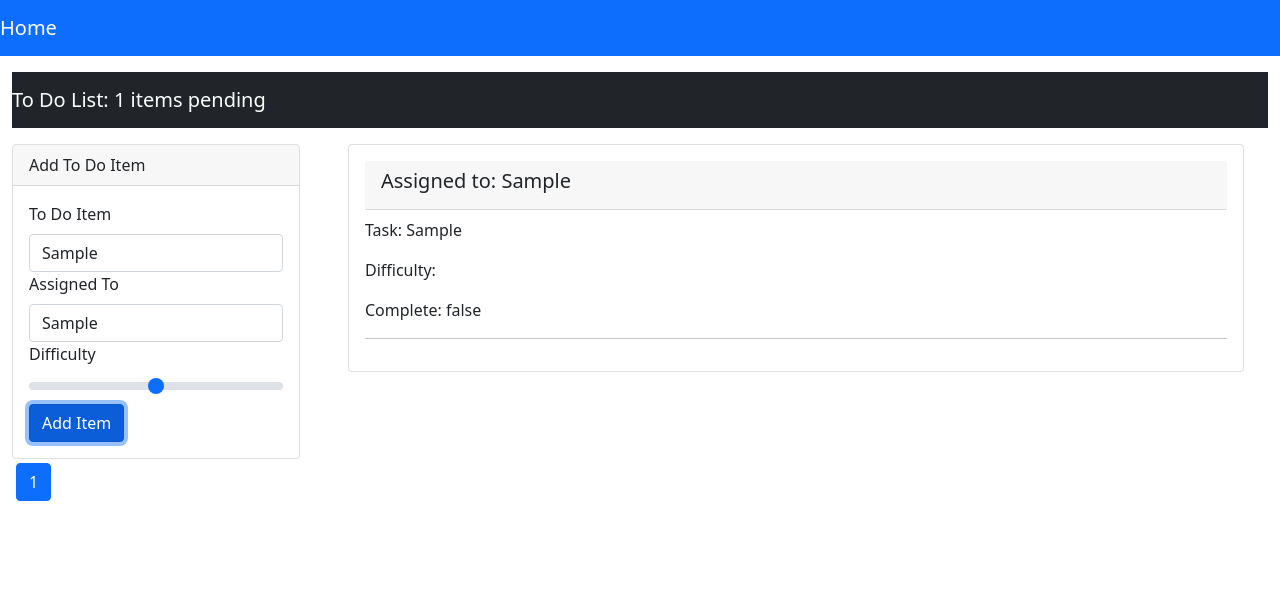
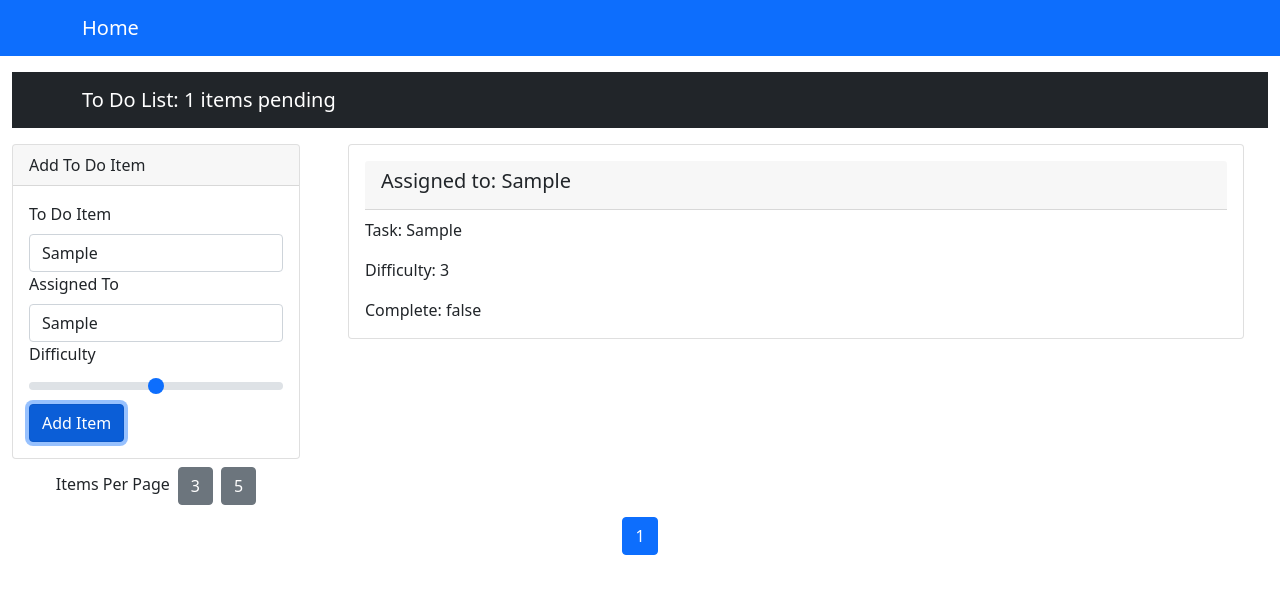
Before and after one commit to markjackson28/todo-app, a React (Create React App) app: page / in a window 1280 px wide. Both pictures are taken after typing "Sample", "Sample" into the empty fields and a click on the button "Add Item". Shown: the top 594 px of the page. Built offline with nearby package versions, Linux system fonts and the light colour scheme.

Commit message:
added amount per page component

```diff
--- a/src/components/header/header.js
+++ b/src/components/header/header.js
@@ -1,9 +1,11 @@
-import { Navbar } from 'react-bootstrap';
+import { Container, Navbar } from 'react-bootstrap';
 
 const Header = () => {
   return (
-    <Navbar bg="primary" variant="dark">
-      <Navbar.Brand href="#home">Home</Navbar.Brand>
+    <Navbar className="text-center" bg="primary" variant="dark">
+      <Container>
+        <Navbar.Brand href="#home">Home</Navbar.Brand>
+      </Container>
     </Navbar>
   );
 };
--- a/src/components/list/list.js
+++ b/src/components/list/list.js
@@ -1,8 +1,6 @@
 import React, { useContext } from 'react';
 import { Card, Container } from 'react-bootstrap';
 import { SettingsContext } from '../../context/settings';
-
-
 
 const TodoList = () => {
   const { setting, setSetting } = useContext(SettingsContext);
@@ -28,15 +26,14 @@ const TodoList = () => {
   return (
     <Container>
       {pageSlice.map((item, index) => (
-        <Card key={index}>
+        <Card className="mb-3"key={index}>
           <Card.Body>
             <Card.Header>
               <Card.Title>Assigned to: {item.assignee}</Card.Title>
             </Card.Header>
             <Card.Text className="mt-2">Task: {item.text}</Card.Text>
             <Card.Text>Difficulty: {item.difficulty}</Card.Text>
-            <div onClick={() => toggleComplete(item.id)}>Complete: {item.complete.toString()}</div>
-            <hr />
+            <Card.Text onClick={() => toggleComplete(item.id)}>Complete: {item.complete.toString()}</Card.Text>
           </Card.Body>
         </Card>
       ))}
--- /dev/null
+++ b/src/components/pageAmount/pageAmount.js
@@ -0,0 +1,18 @@
+import React, { useContext } from 'react';
+import { SettingsContext } from '../../context/settings';
+import { Button, Container } from 'react-bootstrap';
+
+const PageAmount = () => {
+  const { setting, setSetting } = useContext(SettingsContext);
+  return (
+    <>
+      <Container className="text-center">
+        Items Per Page
+        <Button className="m-2" variant="secondary" onClick={() => setSetting({ ...setting, maxPageNumber: 3 })}>3</Button>
+        <Button variant="secondary" onClick={() => setSetting({ ...setting, maxPageNumber: 5 })}>5</Button>
+      </Container>
+    </>
+  );
+}
+
+export default PageAmount;
--- a/src/components/pages/pages.js
+++ b/src/components/pages/pages.js
@@ -1,5 +1,5 @@
 import { useContext } from 'react';
-import { Button } from 'react-bootstrap';
+import { Button, Container } from 'react-bootstrap';
 import { SettingsContext } from '../../context/settings';
 
 const Pages = () => {
@@ -7,9 +7,12 @@ const Pages = () => {
   const totalPages = Math.ceil(setting.list.length / setting.maxPageNumber);
   const pages = [...Array(totalPages).keys()].map(item => item + 1);
   return (
-    <div>
-      {pages ? pages.map((item, index) => <Button className="m-1 center" key={index} onClick={() => setSetting({ ...setting, pageNumber: item })}>{item}</Button>) : null}
-    </div>
+    <Container className='text-center'>
+      {pages ? pages.map((item, index) =>
+          <Button className="m-1" key={index} onClick={() => setSetting({ ...setting, pageNumber: item })}>{item}</Button>
+          ) : null}
+    </Container>
+
   )
 }
 
--- a/src/components/todo/todo.js
+++ b/src/components/todo/todo.js
@@ -4,6 +4,7 @@ import useForm from '../../hooks/form.js';
 import TodoList from '../list/list';
 import { SettingsContext } from '../../context/settings';
 import Pages from '../pages/pages'
+import PageAmount from '../pageAmount/pageAmount';
 import './todo.css';
 
 import { v4 as uuid } from 'uuid';
@@ -40,7 +41,9 @@ const ToDo = () => {
     <>
       <Container fluid>
         <Navbar className="mb-3 mt-3" bg="dark" variant="dark">
-          <Navbar.Brand href="#home">To Do List: {setting.incomplete} items pending</Navbar.Brand>
+          <Container>
+            <Navbar.Brand href="#home">To Do List: {setting.incomplete} items pending</Navbar.Brand>
+          </Container>
         </Navbar>
         <Row>
           <Col md="auto">
@@ -58,11 +61,12 @@ const ToDo = () => {
                   </Form.Group>
                   <Form.Group>
                     <Form.Label>Difficulty</Form.Label>
-                    <Form.Range onChange={handleChange} defaultValue={3} type="range" min={1} max={5} name="difficulty" />
+                    <Form.Range onChange={handleChange} name="difficulty" defaultValue={3} type="range" min={1} max={5} />
                   </Form.Group>
                   <Button type="submit">Add Item</Button>
                 </Card.Body>
               </Card>
+              <PageAmount />
             </Form>
           </Col>
           <Col>
--- a/src/hooks/form.js
+++ b/src/hooks/form.js
@@ -2,7 +2,9 @@ import { useState } from 'react';
 
 const useForm = (callback) => {
 
-  const [values, setValues] = useState({});
+  const [values, setValues] = useState({
+    difficulty: 3
+  });
 
   const handleSubmit = (event) => {
     if (event) event.preventDefault();
```
